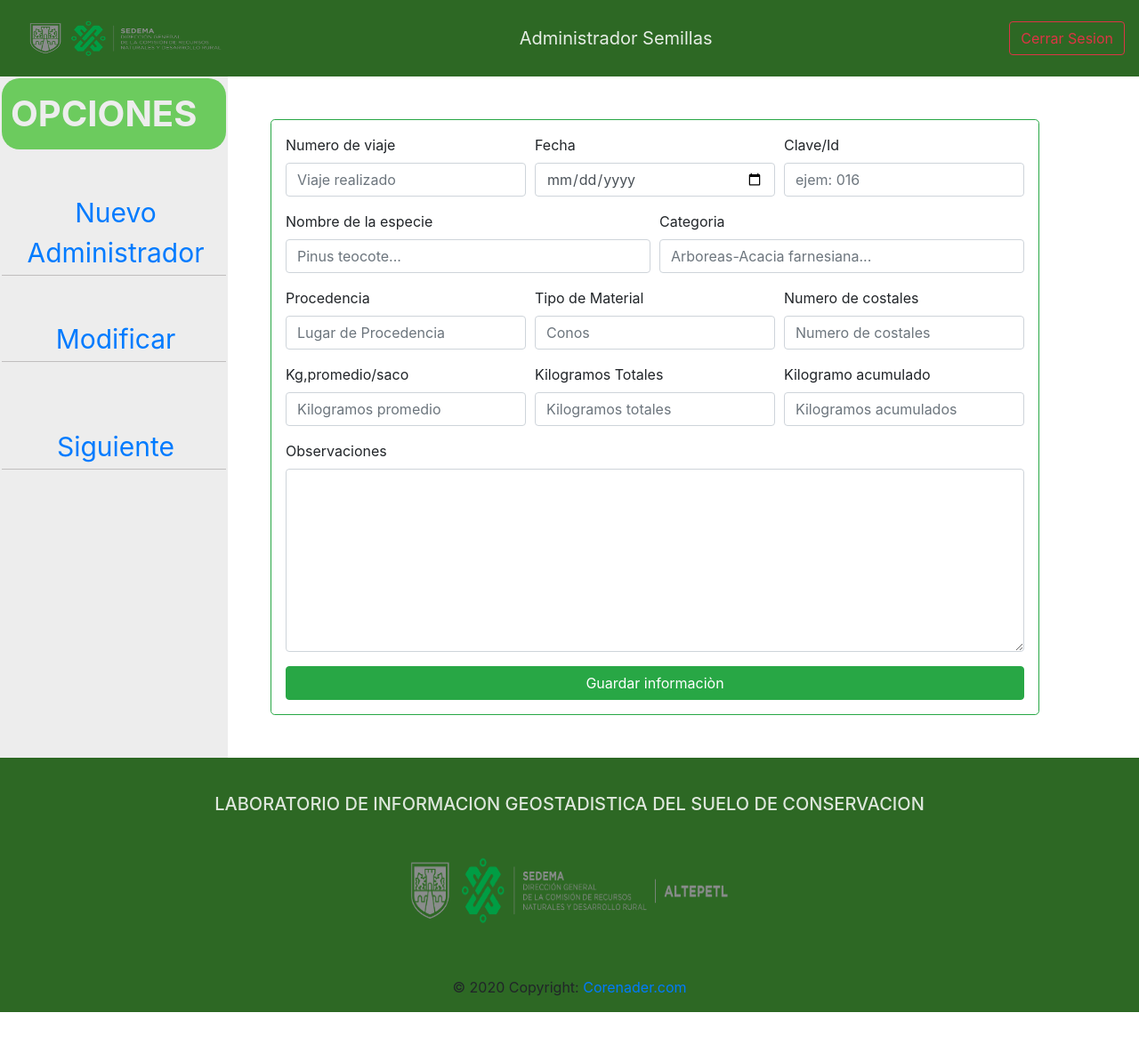
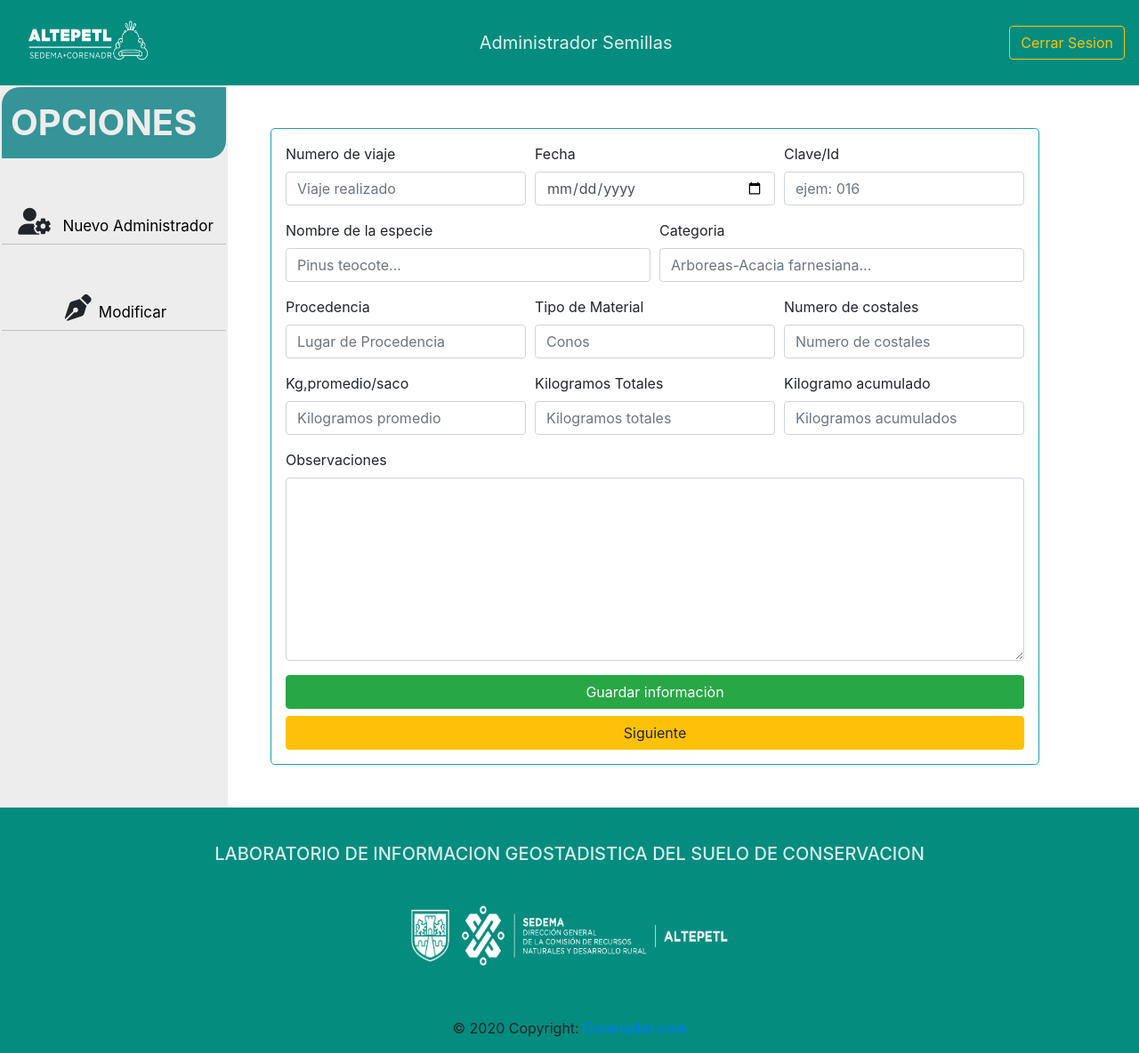
Before and after one commit to aharon1914/Corenadr, an Angular app: page /#/admin in a window 1280 px wide. Shown: the whole page at 89% size. Before the commit the page ends 1138 px from the top, so only its background shows below. Built offline with nearby package versions, Linux system fonts and the light colour scheme.

Commit message:
avances trabajo

```diff
--- a/src/app/admin/admin.component.css
+++ b/src/app/admin/admin.component.css
@@ -7,7 +7,7 @@
 /*color de la barra de admin y estilos de la pagina*/
 
 .navbar {
-    background-color: rgb(45, 104, 36);
+    background-color: #048c7f;
 }
 
 
@@ -45,9 +45,10 @@
     font-size: 30pt;
     text-transform: uppercase;
     font-weight: bold;
-    background-color: #6CCB5E;
+    background-color: rgb(52, 148, 151);
     padding: 10px;
-    border-radius: 20px;
+    border-top-left-radius: 20px;
+    border-bottom-right-radius: 20px;
     color: #ededed;
 }
 
@@ -81,5 +82,5 @@
 /*pie de pagina de boostrap*/
 
 .page-footer {
-    background-color: rgb(45, 104, 36);
+    background-color: #048c7f;
 }
--- a/src/app/admin/admin.component.html
+++ b/src/app/admin/admin.component.html
@@ -1,9 +1,9 @@
 <nav class="navbar navbar-success">
-    <img src="../../assets/sedema1.5.png" width="250" height="70" class="d-inline-block align-top rounded" alt="">
+    <img src="../../assets/altepetl_horizontal_blanco.png" width="160" height="80" class="d-inline-block align-top rounded" alt="">
     <a class="navbar-brand" style="color: rgba(255, 255, 255, 0.884);">Administrador Semillas</a>
     <form class="form-inline">
 
-        <button class="btn btn-outline-danger my-2 my-sm-0" type="submit" [routerLink]="['/info']" routerLinkActive="router-link-active">Cerrar Sesion</button>
+        <button class="btn btn-outline-warning my-2 my-sm-0" type="submit" [routerLink]="['/info']" routerLinkActive="router-link-active">Cerrar Sesion</button>
     </form>
 </nav>
 
@@ -21,21 +21,26 @@
                     <ul><br>
 
                         <br>
-                        <li><a href="# " [routerLink]="['/nuevousuario']" routerLinkActive="router-link-active">Nuevo Administrador</a></li>
+                        <li>
+                            <i class="fas fa-user-cog mr-2"></i>
+                            <a href="# " style="color: black; font-size: 17px;" [routerLink]="['/nuevousuario']" routerLinkActive="router-link-active"> Nuevo Administrador</a>
+                        </li>
                         <br>
 
                         <br>
-                        <li><a href="# " [routerLink]="['/modificar']" routerLinkActive="router-link-active">Modificar</a></li>
+                        <li>
+                            <i class="fas fa-pen-nib mr-2  "></i>
+                            <a href="# " style="color: black; font-size: 17px;" [routerLink]="['/modificar']" routerLinkActive="router-link-active">Modificar</a></li>
                         <br>
                         <br>
                         <br>
-                        <li><a href=" # ">Siguiente</a></li>
+
 
                     </ul>
                 </div>
             </div>
         </aside>
-        <form class="border border-success p-3 rounded-lg m-5 " id="Formulario ">
+        <form class="border border-info p-3 rounded-lg m-5 " id="Formulario ">
             <div class="form-row ">
                 <div class="form-group col-md-4 ">
                     <label for="inputEmail4 ">Numero de viaje</label>
@@ -103,6 +108,7 @@
             </div>
 
             <button type="submit " class="btn btn-success btn-block ">Guardar informaciòn</button>
+            <button type="submit " class="btn btn-warning btn-block ">Siguiente</button>
         </form>
     </div>
 </main>
@@ -114,7 +120,7 @@
             <li>
                 <h5 class="mb-1 mt-2 " style="text-transform: uppercase; color: rgba(255, 255, 255, 0.842);">Laboratorio de Informacion Geostadistica del suelo de Conservacion</h5>
             </li>
-            <img src="../../assets/SEDEMA_RecursosNaturales_Desarrollo ALTEPETL__reducido.png" width="400" height="130" class="d-inline-block align-top rounded mt-3" alt="">
+            <img src="../../assets/blanco-CDMX-POSIBLE.png" width="400" height="120" class="d-inline-block align-top rounded mt-3" alt="">
         </ul>
     </div>
     <div class="footer text-center py-3">© 2020 Copyright:
--- a/src/app/component/barralogin/barralogin.component.html
+++ b/src/app/component/barralogin/barralogin.component.html
@@ -1,8 +1,8 @@
-<nav class="navbar navbar-expand-lg navbar-dark " style="background:rgb(45, 104, 36);;">
+<nav class="navbar navbar-expand-lg navbar-dark " style="background:#048c7f;">
     <!-- Imagen y texto  -->
-    <nav class="navbar navbar-success pl-1" style="background: rgb(45, 104, 36);;">
+    <nav class="navbar navbar-success pl-1" style="background: #048c7f;">
         <a class="navbar-brand py-0 " href="#">
-            <img src="../../../assets/sedema1.5.png" class="imagenlog rounded" width="300" height="90" alt="">
+            <img src="../../../assets/altepetl_horizontal_blanco.png" class="imagenlog rounded" width="160" height="100" alt="">
         </a>
     </nav>
 
--- a/src/app/component/header/header.component.html
+++ b/src/app/component/header/header.component.html
@@ -1,6 +1,6 @@
-<nav class="navbar navbar-expand-lg navbar-dark  sticky-top" style="background: rgb(45, 104, 36);" id="barrainiciopro">
+<nav class="navbar navbar-expand-lg navbar-dark  sticky-top" style="background: #048c7f;" id="barrainiciopro">
     <a class="navbar-brand" href="#">
-        <img src="./../../../assets/sedema1.5.png" width="300" height="80" br-50 alt="" class="rounded">
+        <img src="./../../../assets/altepetl_horizontal_blanco.png" width="140" height="100" br-50 alt="" class="rounded">
     </a>
     <button class="navbar-toggler" type="button" data-toggle="collapse" data-target="#navbarSupportedContent" aria-controls="navbarSupportedContent" aria-expanded="false" aria-label="Toggle navigation">
       <span class="navbar-toggler-icon"></span>
--- a/src/app/component/info/info.component.html
+++ b/src/app/component/info/info.component.html
@@ -13,7 +13,7 @@
             <li>
                 <h5 class="mb-1 mt-2 " style="text-transform: uppercase; color:rgba(255, 255, 255, 0.863);">Laboratorio de Informacion Geostadistica del suelo de Conservacion</h5>
             </li>
-            <img src="../../../assets/SEDEMA_RecursosNaturales_Desarrollo ALTEPETL__reducido.png" width="400" height="150" class="d-inline-block align-top rounded mt-3" alt="">
+            <img src="../../../assets/blanco-CDMX-POSIBLE.png" width="400" height="150" class="d-inline-block align-top rounded mt-3" alt="">
         </ul>
     </div>
     <div class="footer text-center py-3">© 2020 Copyright:
--- a/src/app/component/login/login.component.html
+++ b/src/app/component/login/login.component.html
@@ -2,13 +2,13 @@
 
 
 <div class="contenedorlog ">
-    <form class="Inicio-login border border-success p-3 rounded">
+    <form class="Inicio-login border border-info p-3 rounded">
 
         <div class="form-group">
 
-            <img class="avatar" src="../../../assets/altepetl_vertical_color2.png" alt="">
+            <img class="avatar" src="../../../assets/altepetl_horizontal_color2.png" alt="">
 
-            <h3 class="titu-login my-4 text-center">Bienvenidos </h3>
+            <h3 class="titu-login mb-4 mt-1 text-center">Bienvenidos </h3>
             <label for="exampleInputEmail1">Correo Electronico</label>
             <input type="email" class="form-control" id="exampleInputEmail1" aria-describedby="emailHelp" placeholder="Correo electronico">
 
@@ -29,7 +29,7 @@
             <li>
                 <h5 class="mb-1 mt-2 " style="text-transform: uppercase; color: white;">Laboratorio de Informacion Geostadistica del suelo de Conservacion</h5>
             </li>
-            <img src="../../../assets/SEDEMA_RecursosNaturales_Desarrollo ALTEPETL__reducido.png" width="400" height="150" class="d-inline-block align-top rounded my-0 pt-3" alt="">
+            <img src="../../../assets//blanco-CDMX-POSIBLE.png" width="400" height="150" class="d-inline-block align-top rounded my-0 pt-3" alt="">
         </ul>
     </div>
     <div class="footer text-center py-3 pb-3">© 2020 Copyright:
--- a/src/app/modificar/modificar.component.css
+++ b/src/app/modificar/modificar.component.css
@@ -1,9 +1,9 @@
 /*ESTILOS  para la pagina mdificar y poder realizarse*/
 
 .navbar {
-    background-color: rgb(45, 104, 36);
+    background-color: #048c7f;
 }
 
 .page-foot {
-    background-color: rgb(45, 104, 36);
+    background-color: #048c7f;
 }
--- a/src/app/modificar/modificar.component.html
+++ b/src/app/modificar/modificar.component.html
@@ -1,10 +1,10 @@
 <nav class="navbar navbar-success">
-    <img src="../../assets/sedema1.5.png" width="270" height="75" class="d-inline-block align-top rounded" alt="">
+    <img src="../../assets/altepetl_horizontal_blanco.png" width="160" height="100" class="d-inline-block align-top rounded" alt="">
     <a class="navbar-brand " style="color: rgba(255, 255, 255, 0.884); padding-right:14vh;">Modificar Contenido</a>
     <form class="form-inline">
 
         <button class="btn btn-outline-success my-2 my-sm-0 mx-2" type="submit" [routerLink]="['/admin']" routerLinkActive="router-link-active">Atras</button>
-        <button class="btn btn-outline-danger my-2 my-sm-0" type="submit" [routerLink]="['/info']" routerLinkActive="router-link-active">Cerrar Sesion</button>
+        <button class="btn btn-outline-warning my-2 my-sm-0" type="submit" [routerLink]="['/info']" routerLinkActive="router-link-active">Cerrar Sesion</button>
     </form>
 </nav>
 
@@ -36,6 +36,7 @@
                 </div>
                 <div class="form-group col-md-6 ">
                     <label for="inputcategoria ">Categoria</label>
+
                     <input type="text " class="form-control " id="Categoria " placeholder="Arboreas-Acacia farnesiana... ">
                 </div>
 
@@ -60,7 +61,7 @@
             <li>
                 <h5 class="mb-1 mt-2 " style="text-transform: uppercase; color: rgba(255, 255, 255, 0.842);">Laboratorio de Informacion Geostadistica del suelo de Conservacion</h5>
             </li>
-            <img src="../../assets/SEDEMA_RecursosNaturales_Desarrollo ALTEPETL__reducido.png" width="400" height="130" class="d-inline-block align-top rounded mt-3" alt="">
+            <img src="../../assets//blanco-CDMX-POSIBLE.png" width="400" height="130" class="d-inline-block align-top rounded mt-3" alt="">
         </ul>
     </div>
     <div class="footer text-center py-3">© 2020 Copyright:
--- a/src/app/nuevousuario/nuevousuario.component.css
+++ b/src/app/nuevousuario/nuevousuario.component.css
@@ -1,12 +1,12 @@
 /*color de la barra de nuevo usuario y sus estilos de la pagina de nuevo usuario*/
 
 .navbar {
-    background-color: rgb(45, 104, 36);
+    background-color: #048c7f;
 }
 
 
 /*Pie de pagina para nuevo administador*/
 
 .page-foote {
-    background-color: rgb(45, 104, 36);
+    background-color: #048c7f;
 }
--- a/src/app/nuevousuario/nuevousuario.component.html
+++ b/src/app/nuevousuario/nuevousuario.component.html
@@ -1,10 +1,10 @@
 <nav class="navbar navbar-success">
-    <img src="../../assets/sedema1.5.png" width="270" height="75" class="d-inline-block align-top rounded" alt="">
-    <a class="navbar-brand " style="color: rgba(255, 255, 255, 0.884); padding-right:14vh;">Nuevo Administrador</a>
+    <img src="../../assets/altepetl_horizontal_blanco.png" width="160" height="80" class="d-inline-block align-top rounded" alt="">
+    <a class="navbar-brand " style="color: rgba(255, 255, 255, 0.884); padding-right: 5px;">Nuevo Administrador</a>
     <form class="form-inline">
 
         <button class="btn btn-outline-success my-2 my-sm-0 mx-2" type="submit" [routerLink]="['/admin']" routerLinkActive="router-link-active">Atras</button>
-        <button class="btn btn-outline-danger my-2 my-sm-0" type="submit" [routerLink]="['/info']" routerLinkActive="router-link-active">Cerrar Sesion</button>
+        <button class="btn btn-outline-warning my-2 my-sm-0" type="submit" [routerLink]="['/info']" routerLinkActive="router-link-active">Cerrar Sesion</button>
     </form>
 </nav>
 <main class="nuevousuario " id="principal-nuevousuairo">
@@ -70,7 +70,7 @@
 
             </div>
 
-            <button type="submit " class="btn btn-info btn-block ">Nuevo Administrador</button>
+            <button type="submit " class="btn btn-info btn-block "> Guardar Nuevo Administrador</button>
         </form>
     </div>
 </main>
@@ -84,7 +84,7 @@
             <li>
                 <h5 class="mb-1 mt-2 " style="text-transform: uppercase; color: rgba(255, 255, 255, 0.842);">Laboratorio de Informacion Geostadistica del suelo de Conservacion</h5>
             </li>
-            <img src="../../assets/SEDEMA_RecursosNaturales_Desarrollo ALTEPETL__reducido.png" width="400" height="130" class="d-inline-block align-top rounded mt-3" alt="">
+            <img src="../../assets//blanco-CDMX-POSIBLE.png" width="400" height="130" class="d-inline-block align-top rounded mt-3" alt="">
         </ul>
     </div>
     <div class="footer text-center py-3">© 2020 Copyright:
--- a/src/index.html
+++ b/src/index.html
@@ -17,5 +17,6 @@
 <script src="https://code.jquery.com/jquery-3.4.1.slim.min.js" integrity="sha384-J6qa4849blE2+poT4WnyKhv5vZF5SrPo0iEjwBvKU7imGFAV0wwj1yYfoRSJoZ+n" crossorigin="anonymous"></script>
 <script src="https://cdn.jsdelivr.net/npm/popper.js@1.16.0/dist/umd/popper.min.js" integrity="sha384-Q6E9RHvbIyZFJoft+2mJbHaEWldlvI9IOYy5n3zV9zzTtmI3UksdQRVvoxMfooAo" crossorigin="anonymous"></script>
 <script src="https://stackpath.bootstrapcdn.com/bootstrap/4.4.1/js/bootstrap.min.js" integrity="sha384-wfSDF2E50Y2D1uUdj0O3uMBJnjuUD4Ih7YwaYd1iqfktj0Uod8GCExl3Og8ifwB6" crossorigin="anonymous"></script>
+<script src="https://kit.fontawesome.com/5f009f8a7b.js" crossorigin="anonymous"></script>
 
 </html>
--- a/src/styles.css
+++ b/src/styles.css
@@ -29,7 +29,7 @@
 
 .avatar {
     width: 25vh;
-    height: 20vh;
+    height: 19vh;
 }
 
 .contenedorlog {
@@ -81,5 +81,5 @@
 /*Pie de la pagina */
 
 .page-footer {
-    background-color: rgb(45, 104, 36);
+    background-color: #048c7f;
 }
```
Also changed, not shown: src/assets/altepetl_horizontal_blanco.png (added), src/assets/blanco-CDMX-POSIBLE.png (added).
